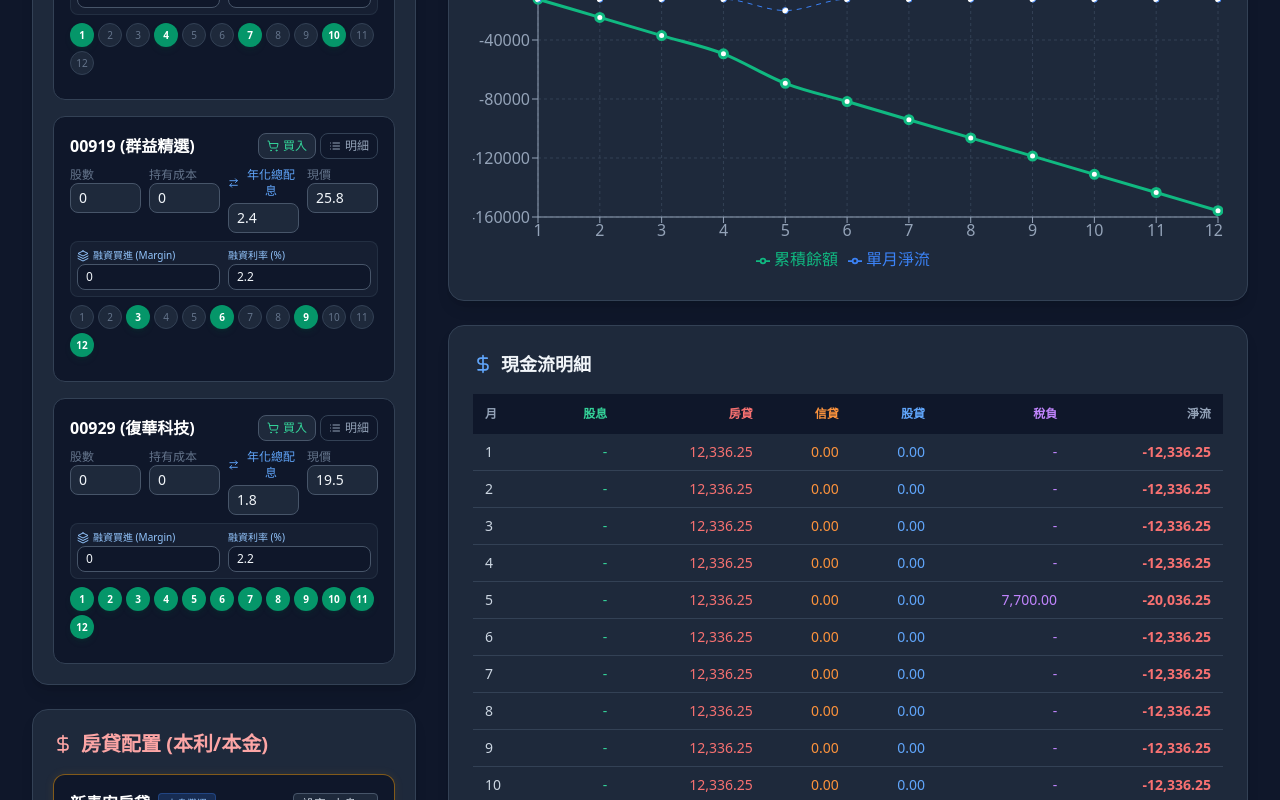
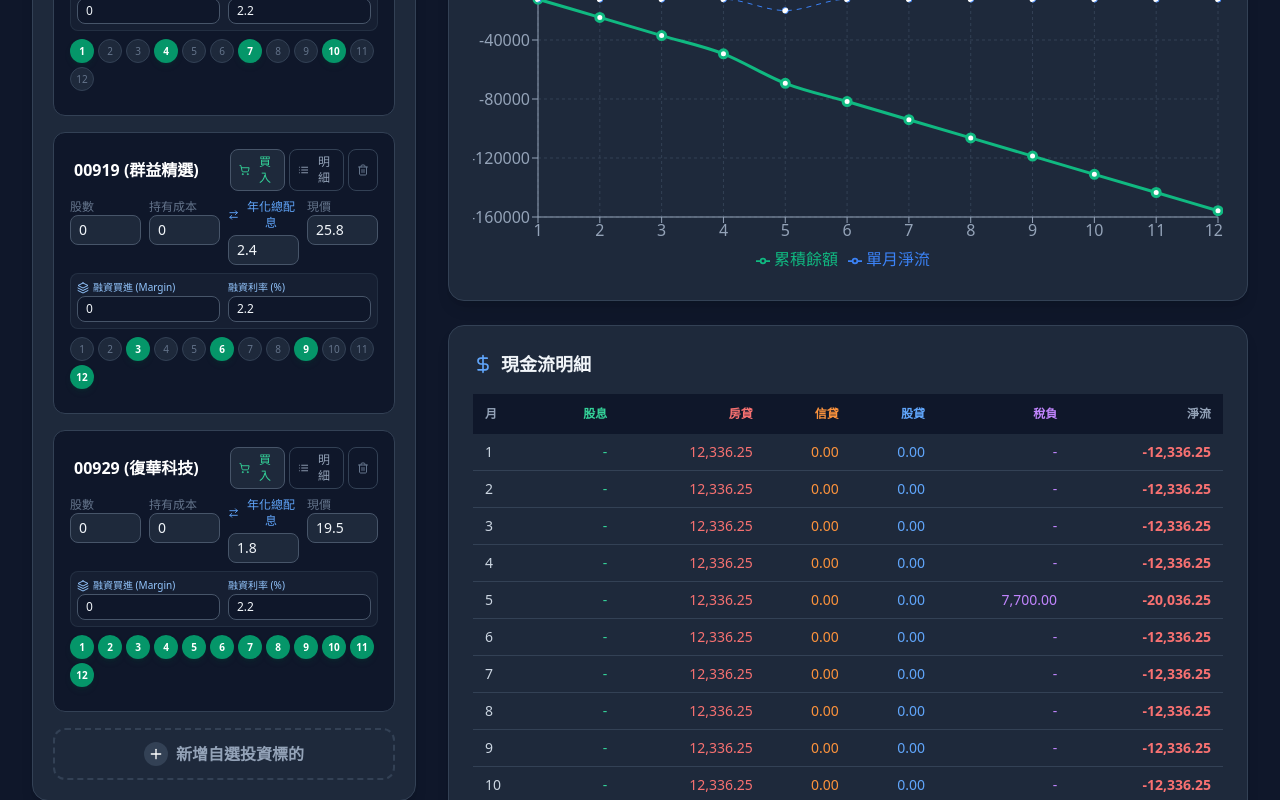
Before and after one commit to dreamforjesus1006-hue/money-app-2026, a React (Vite) app: page / in a window 1280 px wide. Shown: the part 380-1180 px from the top of the page. Built offline with nearby package versions, Linux system fonts and the light colour scheme.

Commit message:
Update App.tsx

```diff
--- a/App.tsx
+++ b/App.tsx
@@ -3,13 +3,11 @@ import { BarChart, Bar, XAxis, YAxis, CartesianGrid, Tooltip, Legend, Responsive
 import { INITIAL_ETFS, INITIAL_LOANS, INITIAL_STOCK_LOAN, INITIAL_CREDIT_LOAN, INITIAL_TAX_STATUS, INITIAL_GLOBAL_MARGIN_LOAN } from './constants';
 import { ETF, Loan, StockLoan, CreditLoan, TaxStatus, MortgageType, AppState, Lot, CloudConfig } from './types';
 
-// ↓↓↓ 修正：拿掉 /services/，並注意大小寫 (PortfolioCalculator 是大寫 P，storage 是小寫 s) ↓↓↓
 import { PortfolioCalculator } from './PortfolioCalculator';
 import { StorageService } from './storage';
-// ↑↑↑ 修正結束 ↑↑↑
+import { formatMoney } from './decimal';
 
-import { formatMoney } from './decimal';
-import { Calculator, AlertTriangle, TrendingDown, DollarSign, Wallet, Activity, Save, Upload, Download, RotateCcw, List, Plus, Trash2, X, ChevronDown, ChevronUp, Clock, Calendar, Repeat, ArrowRightLeft, Info, Banknote, Coins, ShoppingCart, CheckCircle2, Cloud, Loader2, Layers, HelpCircle, Smartphone, Monitor, HardDrive, Database, Link as LinkIcon, Settings, Globe, Code, ExternalLink, CheckSquare } from 'lucide-react';
+import { Calculator, AlertTriangle, TrendingDown, DollarSign, Wallet, Activity, Save, Upload, Download, RotateCcw, List, Plus, Trash2, X, ChevronDown, ChevronUp, Clock, Calendar, Repeat, ArrowRightLeft, Info, Banknote, Coins, ShoppingCart, CheckCircle2, Cloud, Loader2, Layers, HelpCircle, Smartphone, Monitor, HardDrive, Database, Link as LinkIcon, Settings, Globe, Code, ExternalLink, CheckSquare, Edit3 } from 'lucide-react';
 import Decimal from 'decimal.js';
 
 const BROKERAGE_RATE = 0.001425; // 0.1425% standard TW rate
@@ -23,15 +21,13 @@ const App: React.FC = () => {
   const [storageStats, setStorageStats] = useState({ used: 0, total: 5242880 });
   const [dataSource, setDataSource] = useState<'local' | 'cloud' | 'gas'>('local');
 
-  // Cloud Config State
-  // ↓↓↓ 修正：直接把資料填在這裡，這樣就永遠不用輸入了 ↓↓↓
-const [cloudConfig, setCloudConfig] = useState<CloudConfig>({
-  apiKey: 'AIzaSyCM42AelwEWTC4R_V0sgF0FbomkoXdE4T0',
-  projectId: 'baozutang-finance',
-  syncId: 'tony1006',
-  enabled: true
-});
-// ↑↑↑ 修正結束 ↑↑↑
+  // Cloud Config State (填入您的 Firebase 資訊)
+  const [cloudConfig, setCloudConfig] = useState<CloudConfig>({
+    apiKey: '您的_API_KEY_貼在這裡',
+    projectId: 'baozutang-finance',
+    syncId: 'tony1006',
+    enabled: true
+  });
   const [pastedConfig, setPastedConfig] = useState('');
 
   // Data States
@@ -66,7 +62,14 @@ const [cloudConfig, setCloudConfig] = useState<CloudConfig>({
 
         if (loadedState) {
           setEtfs(loadedState.etfs || INITIAL_ETFS);
-          setLoans(loadedState.loans || INITIAL_LOANS);
+
+          // 自動補上缺少的房貸 (雙房貸修正)
+          let mergedLoans = loadedState.loans || INITIAL_LOANS;
+          if (mergedLoans.length < INITIAL_LOANS.length) {
+             mergedLoans = [...mergedLoans, INITIAL_LOANS[1]];
+          }
+          setLoans(mergedLoans);
+
           setStockLoan(loadedState.stockLoan || INITIAL_STOCK_LOAN);
           setGlobalMarginLoan(loadedState.globalMarginLoan || INITIAL_GLOBAL_MARGIN_LOAN);
           setCreditLoan(loadedState.creditLoan || INITIAL_CREDIT_LOAN);
@@ -81,7 +84,6 @@ const [cloudConfig, setCloudConfig] = useState<CloudConfig>({
         if (localData) {
             setEtfs(localData.etfs || INITIAL_ETFS);
             setLoans(localData.loans || INITIAL_LOANS);
-            // ... load other parts
         }
       } finally {
         setIsInitializing(false);
@@ -112,18 +114,16 @@ const [cloudConfig, setCloudConfig] = useState<CloudConfig>({
     }, 1000); // 1 second delay
 
     return () => clearTimeout(timer);
-  }, [etfs, loans, stockLoan, creditLoan, taxStatus, globalMarginLoan, isInitializing, cloudConfig]); // Add cloudConfig dependency to save when config changes
+  }, [etfs, loans, stockLoan, creditLoan, taxStatus, globalMarginLoan, isInitializing, cloudConfig]);
 
  const saveCloudSettings = () => {
     StorageService.saveCloudConfig(cloudConfig);
-    // 不要自動重整，改用 alert 通知
     alert("設定已儲存！請手動關閉此視窗，並重新整理頁面以啟用雲端功能。");
-    setShowSettings(false); // 順便幫你關掉設定視窗
+    setShowSettings(false);
   };
 
   const parsePastedConfig = (text: string) => {
     setPastedConfig(text);
-    // Basic regex to find apiKey and projectId in standard JS/JSON objects
     const apiKeyMatch = text.match(/apiKey:\s*["']([^"']+)["']/);
     const projectIdMatch = text.match(/projectId:\s*["']([^"']+)["']/);
 
@@ -179,6 +179,31 @@ const [cloudConfig, setCloudConfig] = useState<CloudConfig>({
     const newEtfs = [...etfs];
     newEtfs[index] = { ...newEtfs[index], [field]: value };
     setEtfs(newEtfs);
+  };
+
+  // --- NEW: Add ETF Function ---
+  const addEtf = () => {
+    const newEtf: ETF = {
+        id: Date.now().toString(),
+        name: '自選標的 (請改名)',
+        shares: 0,
+        costPrice: 0,
+        currentPrice: 0,
+        dividendPerShare: 0,
+        dividendType: 'annual',
+        payMonths: [],
+        marginLoanAmount: 0,
+        marginInterestRate: 0,
+        lots: []
+    };
+    setEtfs([...etfs, newEtf]);
+  };
+
+  // --- NEW: Remove ETF Function ---
+  const removeEtf = (id: string) => {
+    if (window.confirm('確定要刪除這個投資標的嗎？所有的交易紀錄也會一起消失喔！')) {
+        setEtfs(etfs.filter(e => e.id !== id));
+    }
   };
 
   const toggleEtfDividendType = (index: number) => {
@@ -358,7 +383,6 @@ const [cloudConfig, setCloudConfig] = useState<CloudConfig>({
       setGlobalMarginLoan(INITIAL_GLOBAL_MARGIN_LOAN);
       setCreditLoan(INITIAL_CREDIT_LOAN);
       setTaxStatus(INITIAL_TAX_STATUS);
-      // Trigger save immediately to reset storage
       setTimeout(() => {
          StorageService.saveData({ etfs: INITIAL_ETFS, loans: INITIAL_LOANS, stockLoan: INITIAL_STOCK_LOAN, globalMarginLoan: INITIAL_GLOBAL_MARGIN_LOAN, creditLoan: INITIAL_CREDIT_LOAN, taxStatus: INITIAL_TAX_STATUS });
          setStorageStats(StorageService.getStorageUsage());
@@ -576,13 +600,23 @@ const [cloudConfig, setCloudConfig] = useState<CloudConfig>({
                 return (
                   <div key={etf.id} className="p-4 bg-slate-900 rounded-xl border border-slate-700 transition-all duration-300 hover:-translate-y-1 hover:shadow-lg hover:shadow-emerald-900/20 hover:border-emerald-500/50 group">
                     <div className="flex justify-between items-center mb-2">
-                      <div className="flex items-center gap-2">
-                        <span className="font-bold text-white group-hover:text-emerald-300 transition-colors">{etf.name}</span>
+                      <div className="flex items-center gap-2 flex-1">
+                        {/* 修正：可編輯的標的名稱 */}
+                        <div className="relative group/edit">
+                            <input
+                                type="text"
+                                value={etf.name}
+                                onChange={(e) => updateEtf(idx, 'name', e.target.value)}
+                                className="bg-transparent font-bold text-white border-b border-transparent hover:border-slate-500 focus:border-emerald-500 outline-none w-32 md:w-40 transition-all focus:bg-slate-800/50 px-1 rounded"
+                            />
+                            <Edit3 className="w-3 h-3 text-slate-600 absolute -right-4 top-1.5 opacity-0 group-hover/edit:opacity-100 transition-opacity pointer-events-none" />
+                        </div>
                         {hasLots && <span className="text-[10px] bg-blue-900 text-blue-200 px-1.5 py-0.5 rounded">自動計算</span>}
                       </div>
                       <div className="flex gap-1">
                         <button onClick={() => toggleBuy(etf.id)} className={`text-xs flex items-center gap-1 px-2 py-1 rounded-lg border transition-colors ${isBuying ? 'bg-emerald-600 border-emerald-500 text-white' : 'bg-slate-800 border-slate-600 text-emerald-400 hover:bg-slate-700'}`}><ShoppingCart className="w-3 h-3" /> 買入</button>
                         <button onClick={() => toggleLots(etf.id)} className={`text-xs flex items-center gap-1 px-2 py-1 rounded-lg border transition-colors ${hasLots ? 'bg-slate-700 border-slate-500 text-slate-300' : 'border-slate-700 text-slate-400 hover:bg-slate-800'}`}><List className="w-3 h-3" /> {isExpanded ? '隱藏' : '明細'}</button>
+                        <button onClick={() => removeEtf(etf.id)} className="text-xs px-2 py-1 rounded-lg border border-slate-700 text-slate-500 hover:text-red-400 hover:border-red-900 hover:bg-red-900/10 transition-colors" title="刪除此標的"><Trash2 className="w-3 h-3" /></button>
                       </div>
                     </div>
 
@@ -645,6 +679,12 @@ const [cloudConfig, setCloudConfig] = useState<CloudConfig>({
                   </div>
                 );
               })}
+
+              {/* 新增按鈕區塊 */}
+              <button onClick={addEtf} className="w-full py-3 bg-slate-800 border-2 border-dashed border-slate-700 rounded-xl text-slate-400 hover:text-white hover:border-emerald-500 hover:bg-slate-800/80 transition-all flex items-center justify-center gap-2 group">
+                  <div className="bg-slate-700 group-hover:bg-emerald-600 rounded-full p-1 transition-colors"><Plus className="w-4 h-4 text-white" /></div>
+                  <span className="font-bold">新增自選投資標的</span>
+              </button>
             </div>
           </section>
 
```
